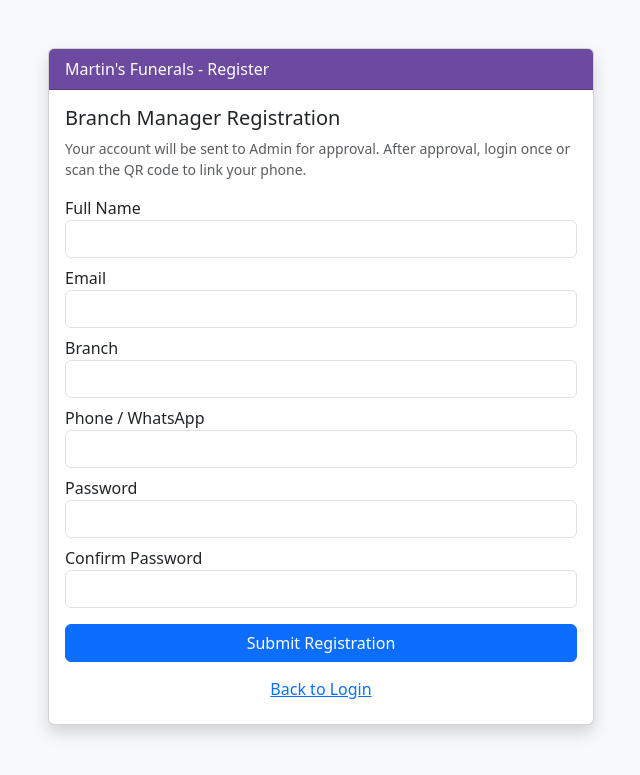
After one commit to WjmPiek/Telesales, a Flask app: page /auth/register in a window 1280 px wide. The commit adds this page. Shown: the top 775 px of the page, without its empty margins (319-959 px from the left). Run offline with Flask 3, Linux system fonts and the light colour scheme.

Commit message:
TeleSales update

```diff
--- a/app/routes/auth.py
+++ b/app/routes/auth.py
@@ -16,7 +16,7 @@ auth_bp = Blueprint("auth", __name__, url_prefix="/auth")
 QR_EXPIRY_SECONDS = 90
 TRUSTED_DEVICE_DAYS = 180
 TRUSTED_DEVICE_COOKIE = "mf_qr_trusted_device"
-ALLOWED_QR_ROLES = {"admin", "manager", "supervisor", "agent", "user", "staff"}
+ALLOWED_QR_ROLES = {"admin", "branch manager", "branch_manager", "manager", "supervisor", "agent", "user", "staff"}
 
 
 def _client_ip():
@@ -117,6 +117,99 @@ def login():
             return redirect(url_for("main.dashboard"))
         flash("Invalid login details", "danger")
     return render_template("auth/login.html")
+
+
+
+
+@auth_bp.route("/register", methods=["GET", "POST"])
+def register():
+    """Public branch-manager registration. New users stay inactive until Admin approval."""
+    if request.method == "POST":
+        name = request.form.get("name", "").strip()
+        email = request.form.get("email", "").lower().strip()
+        branch = request.form.get("branch", "").strip()
+        phone = request.form.get("phone", "").strip()
+        password = request.form.get("password", "")
+        confirm_password = request.form.get("confirm_password", "")
+
+        if not name or not email or not branch or not password:
+            flash("Please complete name, email, branch and password.", "danger")
+            return render_template("auth/register.html")
+        if password != confirm_password:
+            flash("Passwords do not match.", "danger")
+            return render_template("auth/register.html")
+        if len(password) < 8:
+            flash("Password must be at least 8 characters.", "danger")
+            return render_template("auth/register.html")
+        if User.query.filter_by(email=email).first():
+            flash("This email is already registered. Please login or contact Admin.", "warning")
+            return render_template("auth/register.html")
+
+        from app.models import Role
+        role = Role.query.filter_by(name="Branch Manager").first()
+        if not role:
+            role = Role(name="Branch Manager", description="Branch Manager")
+            db.session.add(role)
+            db.session.flush()
+
+        user = User(name=name, email=email, branch=branch, work_tel=phone, role=role, active=False)
+        user.set_password(password)
+        db.session.add(user)
+        db.session.commit()
+        _audit(user.id, "BRANCH_MANAGER_REGISTERED", f"Branch manager registration pending approval for {email} / {branch}")
+        flash("Registration received. Admin must approve your account before you can login or link your phone.", "success")
+        return redirect(url_for("auth.login"))
+
+    return render_template("auth/register.html")
+
+
+@auth_bp.route("/admin/branch-manager-approvals")
+@login_required
+def admin_branch_manager_approvals():
+    blocked = _admin_required()
+    if blocked:
+        return blocked
+    from app.models import Role
+    role = Role.query.filter_by(name="Branch Manager").first()
+    users = []
+    if role:
+        users = User.query.filter_by(role_id=role.id).order_by(User.active.asc(), User.created_at.desc()).all()
+    return render_template("auth/admin_branch_manager_approvals.html", users=users)
+
+
+@auth_bp.route("/admin/branch-manager-approvals/<int:user_id>/approve", methods=["POST"])
+@login_required
+def admin_approve_branch_manager(user_id):
+    blocked = _admin_required()
+    if blocked:
+        return blocked
+    user = db.session.get(User, user_id)
+    if not user:
+        flash("User not found.", "warning")
+        return redirect(url_for("auth.admin_branch_manager_approvals"))
+    user.active = True
+    db.session.commit()
+    _audit(current_user.id, "BRANCH_MANAGER_APPROVED", f"Approved branch manager user {user.email}")
+    flash(f"{user.name} has been approved and can now login/link phone.", "success")
+    return redirect(url_for("auth.admin_branch_manager_approvals"))
+
+
+@auth_bp.route("/admin/branch-manager-approvals/<int:user_id>/reject", methods=["POST"])
+@login_required
+def admin_reject_branch_manager(user_id):
+    blocked = _admin_required()
+    if blocked:
+        return blocked
+    user = db.session.get(User, user_id)
+    if not user:
+        flash("User not found.", "warning")
+        return redirect(url_for("auth.admin_branch_manager_approvals"))
+    email = user.email
+    db.session.delete(user)
+    db.session.commit()
+    _audit(current_user.id, "BRANCH_MANAGER_REJECTED", f"Rejected/deleted branch manager registration {email}")
+    flash("Registration rejected and removed.", "info")
+    return redirect(url_for("auth.admin_branch_manager_approvals"))
 
 
 @auth_bp.route("/logout")
--- a/app/templates/auth/login.html
+++ b/app/templates/auth/login.html
@@ -30,6 +30,11 @@
                 <input class="form-control mb-3" name="password" type="password" autocomplete="current-password">
                 <button class="btn btn-primary w-100">Login</button>
               </form>
+              <div class="border rounded p-3 mt-3 bg-light">
+                <h6 class="mb-1">Need access?</h6>
+                <p class="small text-muted mb-2">Branch managers can register and, once approved by Admin, link their phone for QR login.</p>
+                <a class="btn btn-outline-primary btn-sm w-100" href="{{ url_for('auth.register') }}">Register as Branch Manager</a>
+              </div>
             </div>
             <div class="col-md-6 border-start">
               <h5>QR Login</h5>
--- /dev/null
+++ b/app/templates/auth/register.html
@@ -0,0 +1,44 @@
+<!doctype html>
+<html>
+<head>
+  <title>Register Branch Manager</title>
+  <meta name="viewport" content="width=device-width, initial-scale=1">
+  <link href="https://cdn.jsdelivr.net/npm/bootstrap@5.3.3/dist/css/bootstrap.min.css" rel="stylesheet">
+</head>
+<body class="bg-light">
+<div class="container">
+  <div class="row justify-content-center">
+    <div class="col-lg-6 mt-5">
+      <div class="card shadow">
+        <div class="card-header text-white" style="background:#6B4AA0">Martin's Funerals - Register</div>
+        <div class="card-body">
+          {% with messages = get_flashed_messages(with_categories=true) %}
+            {% if messages %}
+              {% for category, message in messages %}<div class="alert alert-{{ category }}">{{ message }}</div>{% endfor %}
+            {% endif %}
+          {% endwith %}
+          <h5>Branch Manager Registration</h5>
+          <p class="text-muted small">Your account will be sent to Admin for approval. After approval, login once or scan the QR code to link your phone.</p>
+          <form method="post">
+            <label>Full Name</label>
+            <input class="form-control mb-2" name="name" required>
+            <label>Email</label>
+            <input class="form-control mb-2" name="email" type="email" required autocomplete="username">
+            <label>Branch</label>
+            <input class="form-control mb-2" name="branch" required>
+            <label>Phone / WhatsApp</label>
+            <input class="form-control mb-2" name="phone">
+            <label>Password</label>
+            <input class="form-control mb-2" name="password" type="password" required autocomplete="new-password">
+            <label>Confirm Password</label>
+            <input class="form-control mb-3" name="confirm_password" type="password" required autocomplete="new-password">
+            <button class="btn btn-primary w-100">Submit Registration</button>
+          </form>
+          <a href="{{ url_for('auth.login') }}" class="btn btn-link w-100 mt-2">Back to Login</a>
+        </div>
+      </div>
+    </div>
+  </div>
+</div>
+</body>
+</html>
```
Also changed, not shown: app/templates/auth/admin_branch_manager_approvals.html (added, +36 -0 lines), app/templates/base.html (+1 -1 lines), README.md.
